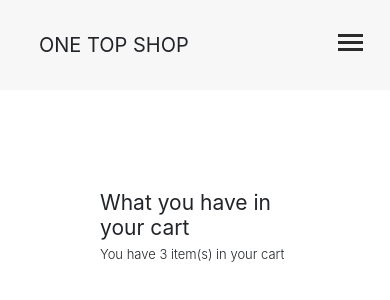
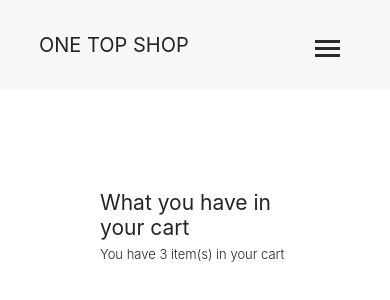
Before and after one commit to sumandeveloping/ecommerceTheme, a PHP site: page /cart.html in a window 390 px wide; the page is wider, and only the part inside the window is pictured. Shown: the top 300 px of that part. Run offline with PHP 8.4, Linux system fonts and the light colour scheme; some libraries are stand-ins or nearby versions.

Commit message:
modified menu2 again

```diff
--- a/cart.html
+++ b/cart.html
@@ -27,6 +27,8 @@
     <!-- overlay -->
     <div class="overlay"></div>
     <!-- menu--2 starts -->
+   <!-- menu--2 starts -->
+   <div class="menu2--wrapper">
     <div class="menu--2">
       <ul>
         <li><a href="index.html" class="">Home</a></li>
@@ -37,6 +39,19 @@
         <li><a href="cart.html" class="">Cart</a href="#"></li>
       </ul>
     </div>
+  </div>
+
+  <div class="hamburger">
+    <input type="checkbox" id="hamburger_btn">
+    <label for="hamburger_btn">
+      <!-- <i class="fas fa-bars"> -->
+      <span class="ham1"></span>
+      <span class="ham2"></span>
+      <span class="ham3"></span>
+    </label>
+  </div>
+
+
     <!-- Header section starts -->
     <header class="header">
       <div class="header--menu d-flex align-items-center justify-content-around">
@@ -52,15 +67,7 @@
             </ul>
           </nav>
 
-          <div class="hamburger">
-            <input type="checkbox" id="hamburger_btn">
-            <label for="hamburger_btn">
-              <!-- <i class="fas fa-bars"> -->
-              <span class="ham1"></span>
-              <span class="ham2"></span>
-              <span class="ham3"></span>
-            </label>
-          </div>
+
       </div>
       <!-- End header-menu -->
     </header>
--- a/css/style.css
+++ b/css/style.css
@@ -361,6 +361,7 @@ body {
   background-color: transparent;
   z-index: 997;
   overflow: hidden;
+  display: none;
 }
 
 /* Menu section */
@@ -400,11 +401,64 @@ body {
   color: #e84342 !important;
 }
 
+.hamburger {
+  display: block;
+  float: right;
+  visibility: hidden;
+  top: 4rem;
+  right: 5rem;
+}
+
+.hamburger label {
+  cursor: pointer;
+}
+
+.hamburger label:hover span:first-child {
+  -webkit-transform: translateY(-2px);
+          transform: translateY(-2px);
+}
+
+.hamburger label:hover span:last-child {
+  -webkit-transform: translateY(2px);
+          transform: translateY(2px);
+}
+
+.hamburger #hamburger_btn {
+  visibility: hidden;
+}
+
+.hamburger #hamburger_btn:checked + label span:first-child {
+  -webkit-transform: rotate(135deg) translate(7px, -8px);
+          transform: rotate(135deg) translate(7px, -8px);
+}
+
+.hamburger #hamburger_btn:checked + label span:nth-child(2) {
+  display: none;
+}
+
+.hamburger #hamburger_btn:checked + label span:last-child {
+  -webkit-transform: rotate(-135deg) translate(-4px, -2px);
+          transform: rotate(-135deg) translate(-4px, -2px);
+}
+
+.hamburger span {
+  display: block;
+  position: relative;
+  margin-bottom: 4px;
+  width: 2.5rem;
+  height: 3px;
+  background-color: #2b2a2a;
+  cursor: pointer;
+  -webkit-transition: all 0.15s ease-in-out;
+  transition: all 0.15s ease-in-out;
+}
+
 /* Header section */
 .header {
   position: relative;
   overflow-x: hidden;
   width: 100%;
+  z-index: 500;
 }
 
 .header--top {
@@ -487,56 +541,6 @@ body {
 
 .header--menu nav.menu--bar ul li .menu__item:hover::after {
   width: 100%;
-}
-
-.header--menu .hamburger {
-  display: block;
-  float: right;
-  visibility: hidden;
-}
-
-.header--menu .hamburger label {
-  cursor: pointer;
-}
-
-.header--menu .hamburger label:hover span:first-child {
-  -webkit-transform: translateY(-2px);
-          transform: translateY(-2px);
-}
-
-.header--menu .hamburger label:hover span:last-child {
-  -webkit-transform: translateY(2px);
-          transform: translateY(2px);
-}
-
-.header--menu .hamburger #hamburger_btn {
-  visibility: hidden;
-}
-
-.header--menu .hamburger #hamburger_btn:checked + label span:first-child {
-  -webkit-transform: rotate(135deg) translate(7px, -8px);
-          transform: rotate(135deg) translate(7px, -8px);
-}
-
-.header--menu .hamburger #hamburger_btn:checked + label span:nth-child(2) {
-  display: none;
-}
-
-.header--menu .hamburger #hamburger_btn:checked + label span:last-child {
-  -webkit-transform: rotate(-135deg) translate(-4px, -2px);
-          transform: rotate(-135deg) translate(-4px, -2px);
-}
-
-.header--menu .hamburger span {
-  display: block;
-  position: relative;
-  margin-bottom: 4px;
-  width: 2.5rem;
-  height: 3px;
-  background-color: #2b2a2a;
-  cursor: pointer;
-  -webkit-transition: all 0.15s ease-in-out;
-  transition: all 0.15s ease-in-out;
 }
 
 .slider {
@@ -1896,18 +1900,20 @@ body {
   body {
     overflow-x: hidden !important;
   }
+  .menu2--wrapper {
+    z-index: 999 !important;
+  }
   .header--menu nav.menu--bar {
     display: none !important;
   }
-  .header--menu .hamburger {
+  .hamburger {
     display: block;
     visibility: visible;
     position: absolute;
-    top: 38%;
-    right: 7%;
-    z-index: 1001;
-  }
-  .header--menu .hamburger i {
+    right: 5rem;
+    z-index: 9999999 !important;
+  }
+  .hamburger i {
     font-size: 2rem;
     cursor: pointer;
     color: #000;
@@ -1956,19 +1962,6 @@ body {
   }
   .header--menu nav.menu--bar ul li .menu__item:hover li {
     background-color: coral;
-  }
-  .header--menu .hamburger {
-    display: block;
-    visibility: visible;
-    position: absolute;
-    top: 38%;
-    right: 7%;
-    z-index: 1001;
-  }
-  .header--menu .hamburger i {
-    font-size: 2rem;
-    cursor: pointer;
-    color: #000;
   }
   .newsletter .email_subscribe h2 {
     font-size: 1.8rem !important;
--- a/css/style.scss
+++ b/css/style.scss
@@ -266,6 +266,7 @@ body {
   background-color: transparent;
   z-index: 997;
   overflow: hidden;
+  display: none;
 }
 
 /* Menu section */
@@ -302,11 +303,58 @@ body {
   color: #e84342 !important;
 }
 
+.hamburger {
+  display: block;
+  float: right;
+  visibility: hidden;
+  top: 4rem;
+  right: 5rem;
+
+  label {
+    cursor: pointer;
+
+    &:hover span:first-child {
+      transform: translateY(-2px);
+    }
+    &:hover span:last-child {
+      transform: translateY(2px);
+    }
+  }
+
+  #hamburger_btn {
+    visibility: hidden;
+
+    &:checked + label span {
+      &:first-child {
+        transform: rotate(135deg) translate(7px, -8px);
+      }
+      &:nth-child(2) {
+        display: none;
+      }
+      &:last-child {
+        transform: rotate(-135deg) translate(-4px, -2px);
+      }
+    }
+  }
+
+  span {
+    display: block;
+    position: relative;
+    margin-bottom: 4px;
+    width: 2.5rem;
+    height: 3px;
+    background-color: #2b2a2a;
+    cursor: pointer;
+    transition: all 0.15s ease-in-out;
+  }
+}
+
 /* Header section */
 .header {
   position: relative;
   overflow-x: hidden;
   width: 100%;
+  z-index: 500;
   &--top {
     width: 100%;
     height: 5rem;
@@ -383,50 +431,6 @@ body {
             }
           }
         }
-      }
-    }
-
-    .hamburger {
-      display: block;
-      float: right;
-      visibility: hidden;
-
-      label {
-        cursor: pointer;
-
-        &:hover span:first-child {
-          transform: translateY(-2px);
-        }
-        &:hover span:last-child {
-          transform: translateY(2px);
-        }
-      }
-
-      #hamburger_btn {
-        visibility: hidden;
-
-        &:checked + label span {
-          &:first-child {
-            transform: rotate(135deg) translate(7px, -8px);
-          }
-          &:nth-child(2) {
-            display: none;
-          }
-          &:last-child {
-            transform: rotate(-135deg) translate(-4px, -2px);
-          }
-        }
-      }
-
-      span {
-        display: block;
-        position: relative;
-        margin-bottom: 4px;
-        width: 2.5rem;
-        height: 3px;
-        background-color: #2b2a2a;
-        cursor: pointer;
-        transition: all 0.15s ease-in-out;
       }
     }
   }
@@ -1691,23 +1695,26 @@ body {
   body {
     overflow-x: hidden !important;
   }
+  .menu2--wrapper {
+    z-index: 999 !important;
+  }
   .header--menu {
     nav.menu--bar {
       display: none !important;
     }
+  }
   .hamburger {
     display: block;
     visibility: visible;
     position: absolute;
-      top: 38%;
-      right: 7%;
-      z-index: 1001;
+
+    right: 5rem;
+    z-index: 9999999 !important;
 
     i {
       font-size: 2rem;
       cursor: pointer;
       color: #000;
-      }
     }
   }
 }
@@ -1752,20 +1759,20 @@ body {
       }
     }
 
-    .hamburger {
-      display: block;
-      visibility: visible;
-      position: absolute;
-      top: 38%;
-      right: 7%;
-      z-index: 1001;
-
-      i {
-        font-size: 2rem;
-        cursor: pointer;
-        color: #000;
-      }
-    }
+    // .hamburger {
+    //   display: block;
+    //   visibility: visible;
+    //   position: absolute;
+    //   top: 38%;
+    //   right: 7%;
+    //   z-index: 1001;
+
+    //   i {
+    //     font-size: 2rem;
+    //     cursor: pointer;
+    //     color: #000;
+    //   }
+    // }
   }
 
   //newsletter
--- a/js/main.js
+++ b/js/main.js
@@ -3,6 +3,7 @@ $(document).ready(function() {
     $("body").addClass("body--responsive");
     if ($(this).is(":checked")) {
       $(".hamburger span").css("background-color", "#fff");
+      $(".menu2--wrapper").css("display", "block");
       $(".menu--2").addClass("show_menu--2");
       $("body").addClass("body--responsive");
       $(".overlay").fadeIn(500);
@@ -11,6 +12,7 @@ $(document).ready(function() {
     } else {
       $(".hamburger label span").css("background-color", "#2b2a2a");
       $(".menu--2").removeClass("show_menu--2");
+      $(".menu2--wrapper").css("display", "none");
       $("body").removeClass("body--responsive");
       $(".overlay").fadeOut(200);
     }
```
Also changed, not shown: index.html (+15 -9 lines), product.html (+15 -10 lines), shop_category.html (+15 -10 lines), 1 other file. Lines whose indentation alone changed are shown as unchanged.
